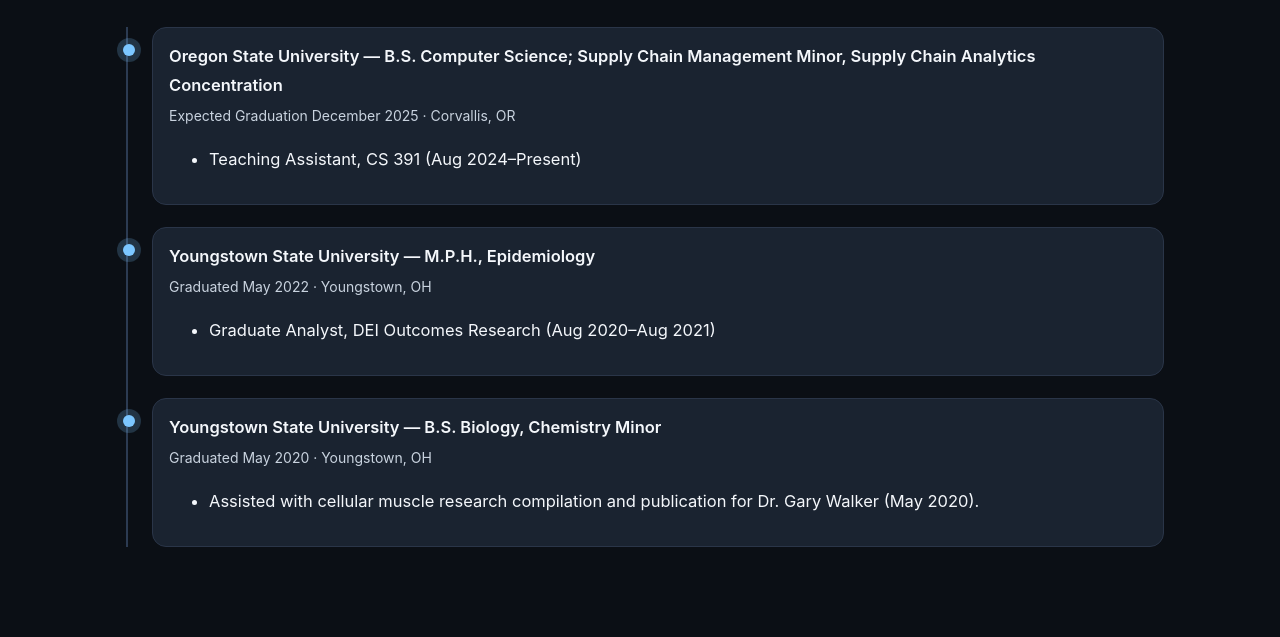
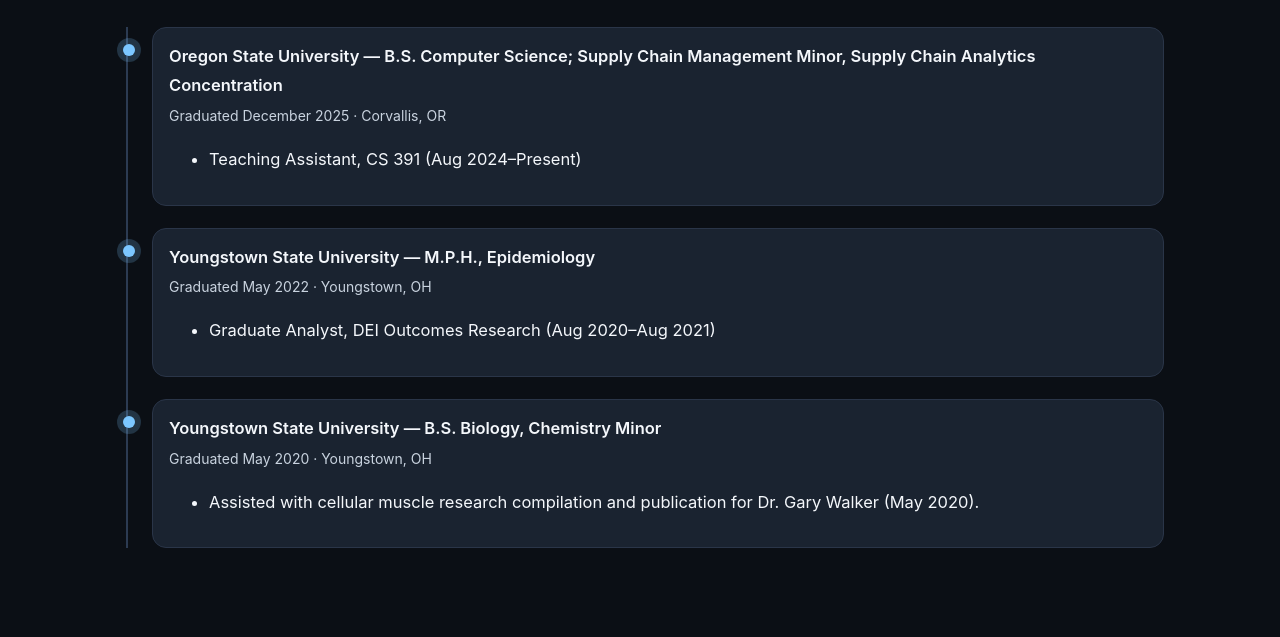
Before and after one commit to aaadil777/aaadil777.github.io, a Jekyll site: the page built from index.md, in a window 1280 px wide and 900 px high, scrolled down 7278 px. Shown: the part 153-790 px from the top of the window. Built offline with Jekyll 4.4.1, drawn with Linux system fonts in a browser that asks for light colours.

Commit message:
Update graduation status in education data

```diff
--- a/_data/education.yml
+++ b/_data/education.yml
@@ -1,7 +1,7 @@
 - school: Oregon State University
   degree: "B.S. Computer Science; Supply Chain Management Minor, Supply Chain Analytics Concentration"
   location: Corvallis, OR
-  dates: "Expected Graduation December 2025"
+  dates: "Graduated December 2025"
   notes:
     "Teaching Assistant, CS 391 (Aug 2024–Present)"
 
```
